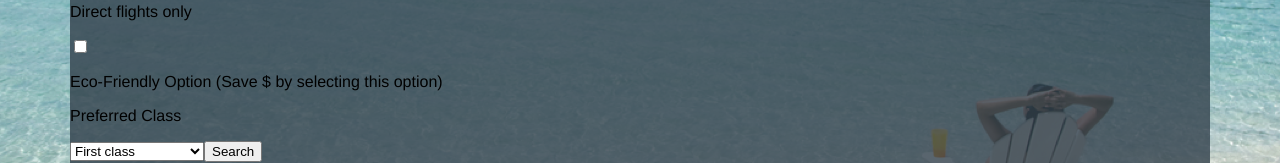
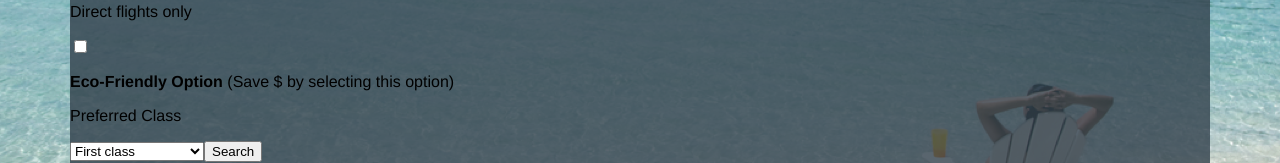
Before and after one commit to taubman33/Stellar, a React (Create React App) app in the folder client/: page / in a window 1280 px wide. Shown: the part 524-687 px from the top of the page. Built offline with nearby package versions, Linux system fonts and the light colour scheme.

Commit message:
prep for integration merge

```diff
--- a/client/src/components/HomeForm.jsx
+++ b/client/src/components/HomeForm.jsx
@@ -51,7 +51,7 @@ function HomeForm(props) {
           </label>
           <label>
             <Field type="checkbox" name="ecoFriendly" />
-            <p>Eco-Friendly Option (Save $ by selecting this option)</p>
+            <p><span className='font-bold'>Eco-Friendly Option</span> (Save $ by selecting this option)</p>
           </label>
           <label>
             <p>Preferred Class</p>
--- a/client/src/css/Home.css
+++ b/client/src/css/Home.css
@@ -22,7 +22,7 @@
 }
 
 .home-row {
-  grid-rows: 1 / 1;
+  grid-rows: 1 / 2;
   display: flex;
   margin-left: 10px;
   padding-top: 10px;
@@ -59,7 +59,7 @@
 }
 
 .home-calendar-numpassengers {
-  grid-rows: 4;
+  grid-rows: 5;
   display: flex;
   margin-left: 10px;
 }
@@ -102,3 +102,7 @@
   left: 30px;
   top: 6px;
 }
+
+.font-bold {
+  font-weight: bold;
+}
```
